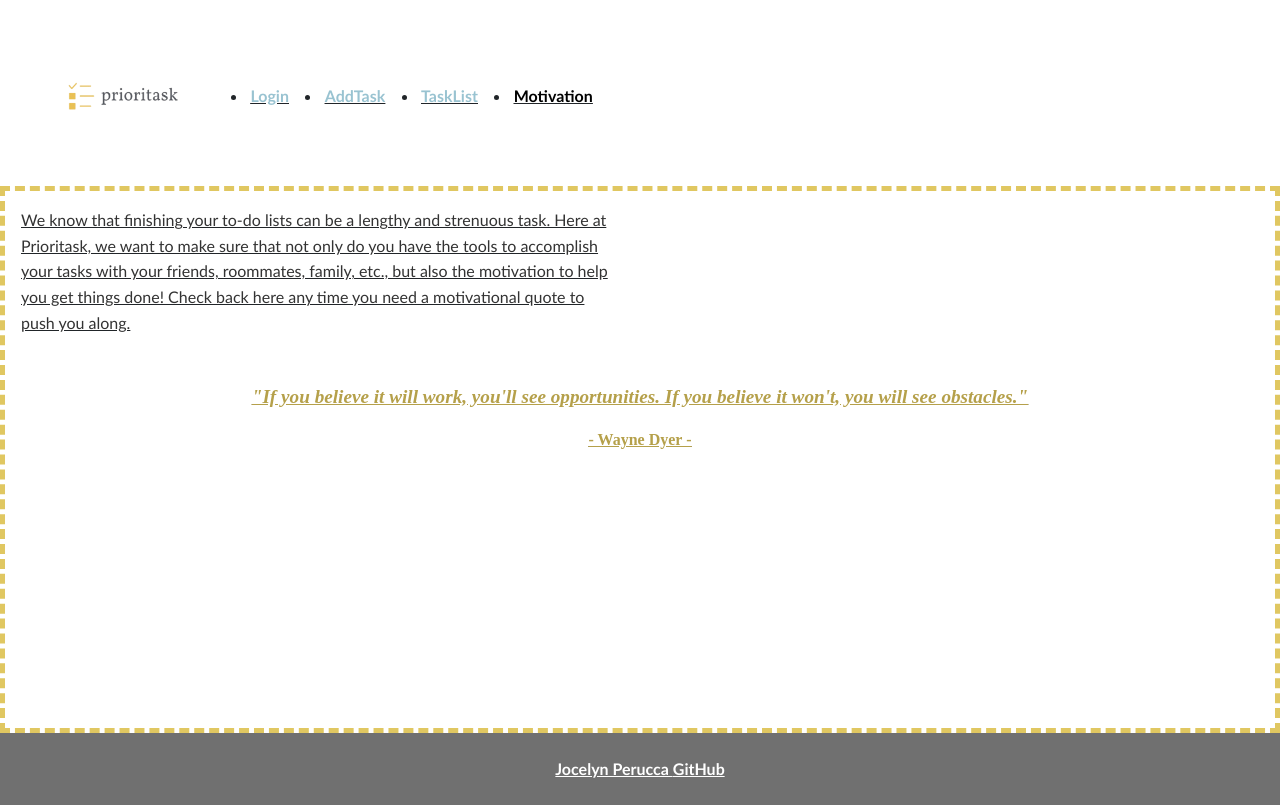
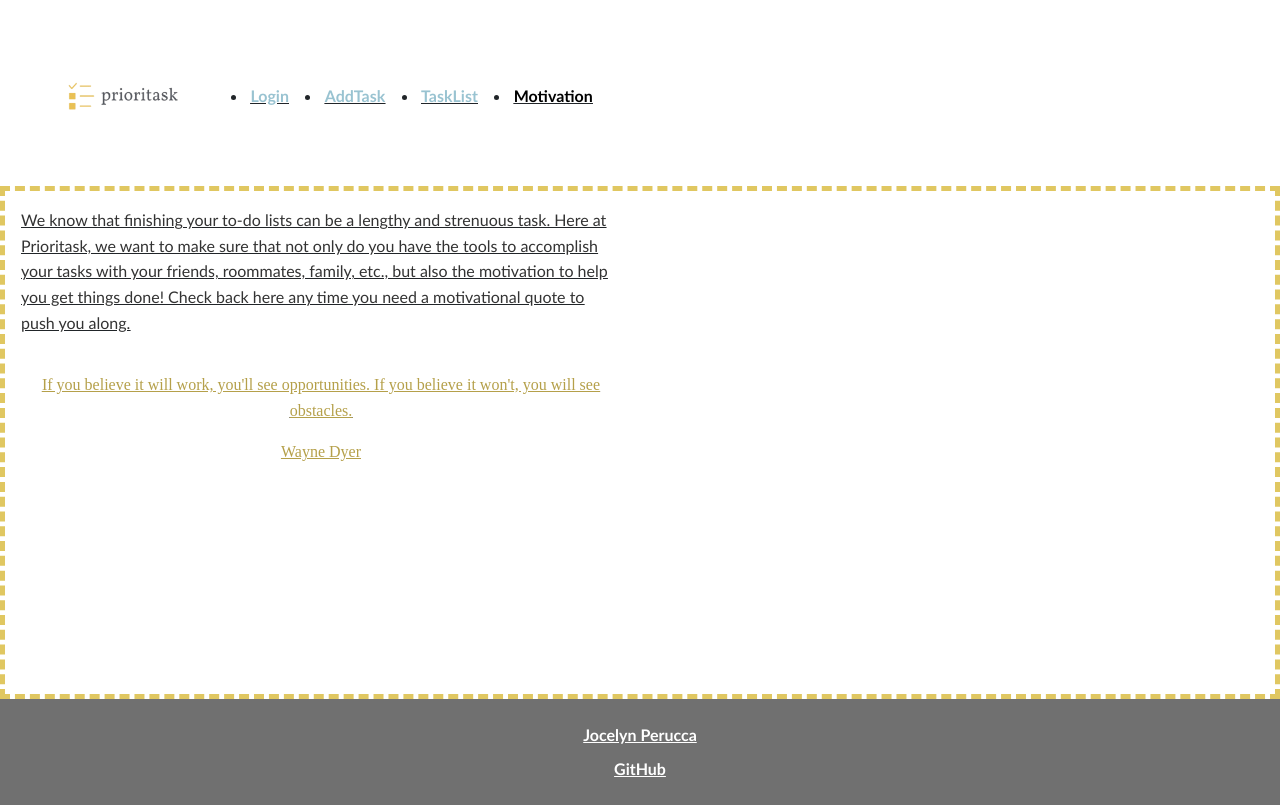
Before and after one commit to jocelynperucca/startup, a React (Vite) app: page /motivation in a window 1280 px wide. Built offline with nearby package versions, Linux system fonts and the light colour scheme.

Commit message:
useEffect for motivation.jsx

```diff
--- a/src/app.css
+++ b/src/app.css
@@ -27,8 +27,13 @@ footer {
     width: 100%;
     text-align: center;
     font-family: 'Gill Sans', 'Gill Sans MT', Calibri, 'Trebuchet MS', sans-serif;
+    text-decoration: none;
     padding: 0.5em 0;
     margin-top: auto;
+}
+
+span {
+    text-decoration: none !important;
 }
 
 
@@ -45,6 +50,7 @@ menu
     justify-content: space-between;
     align-items: baseline;
     padding-inline-end: .5em;
+    text-decoration: none;
 }
 
 
@@ -55,20 +61,22 @@ h1 {
 }
 
 .body {
+
         background-color: white;
         font-family: 'Gill Sans', 'Gill Sans MT', Calibri, 'Trebuchet MS', sans-serif;
         margin: 0;
-    padding: 0; /* Remove all body padding */
-    min-height: 100vh; /* Ensure body takes up full height of the viewport */
+        padding: 0;
+        min-height: 100vh;
         display: flex;
-    flex-direction: column; /* Vertical layout */
+        flex-direction: column;
         box-sizing: border-box;
-    text-decoration: none;
+
 }
 
 a {
-    text-decoration: none; /* Ensure links are not underlined */
+    text-decoration: none !important; /* Forces links to have no underline */
 }
+
 
 p {
     text-decoration: none;
--- a/src/app.jsx
+++ b/src/app.jsx
@@ -13,11 +13,11 @@ export default function App() {
             <div className='body'>
                 <header className='container-fluid'>
                     <nav className='navbar navbar-light'>
-                    <div className='container d-flex align-items-center'>
+                        <div className='container d-flex align-items-center justify-content-between'> {/* Added justify-content-between */}
                             <a className='navbar-brand' href='#'>
                                 <img className='brand-logo' src='/prioritasktransparent.png' alt='Prioritask Logo' />
                             </a>
-                        <ul className='navbar-nav d-flex flex-row ms-auto'>
+                            <ul className='navbar-nav d-flex flex-row ms-auto'> {/* ms-auto to push to right */}
                                 <li className='nav-item mx-2'>
                                     <NavLink className='nav-link' to=''>Login</NavLink>
                                 </li>
@@ -46,13 +46,13 @@ export default function App() {
                 <footer>
                     <div className='container text-center py-3'>
                         <span>Jocelyn Perucca </span>
+                        <div></div>
                         <a className='text-reset' href='https://github.com/jocelynperucca/startup'>GitHub</a>
                     </div>
                 </footer>
             </div>
         </BrowserRouter>
     );
-
 }
 
 function NotFound() {
--- a/src/login/login.jsx
+++ b/src/login/login.jsx
@@ -1,5 +1,5 @@
 import React from 'react';
-
+import './login.css'
 
 export function Login() {
   return (
--- a/src/motivation/motivation.css
+++ b/src/motivation/motivation.css
@@ -27,7 +27,7 @@ main {
 p {
   max-width: 600px;
   font-size: 1em;
-  text-decoration: none;
+  text-decoration: none !important;
 }
 
 @media (max-width: 600px) {
--- a/src/motivation/motivation.jsx
+++ b/src/motivation/motivation.jsx
@@ -2,6 +2,16 @@ import React from 'react';
 import './motivation.css';
 
 export function Motivation() {
+  const [quote, setQuote] = React.useState('Loading...');
+  const [quoteAuthor, setQuoteAuthor] = React.useState('unknown');
+
+
+
+  React.useEffect(() => {
+    setQuote('If you believe it will work, you\'ll see opportunities. If you believe it won\'t, you will see obstacles.');
+    setQuoteAuthor('Wayne Dyer');
+}, []);
+
   return (
     <main>
       <p>
@@ -11,10 +21,8 @@ export function Motivation() {
       </p>
 
       <div id="motivational-quote">
-        <blockquote>
-          "If you believe it will work, you'll see opportunities. If you believe it won't, you will see obstacles."
-        </blockquote>
-        <div>- Wayne Dyer -</div>
+      <p className='quote'>{quote}</p>
+      <p className='author'>{quoteAuthor}</p>
       </div>
     </main>
   );
```
Also changed, not shown: src/login/login.css (added). Lines whose indentation alone changed are shown as unchanged.
